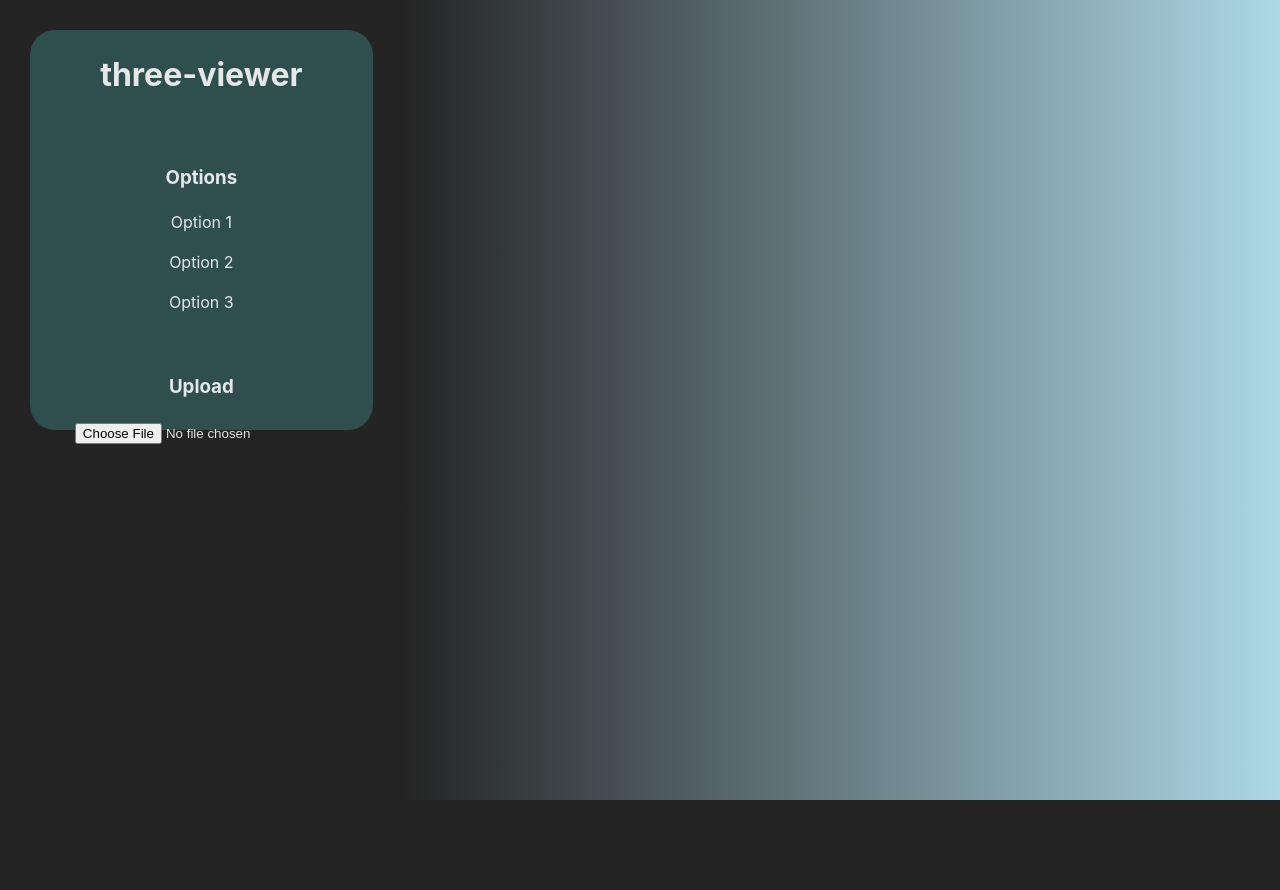
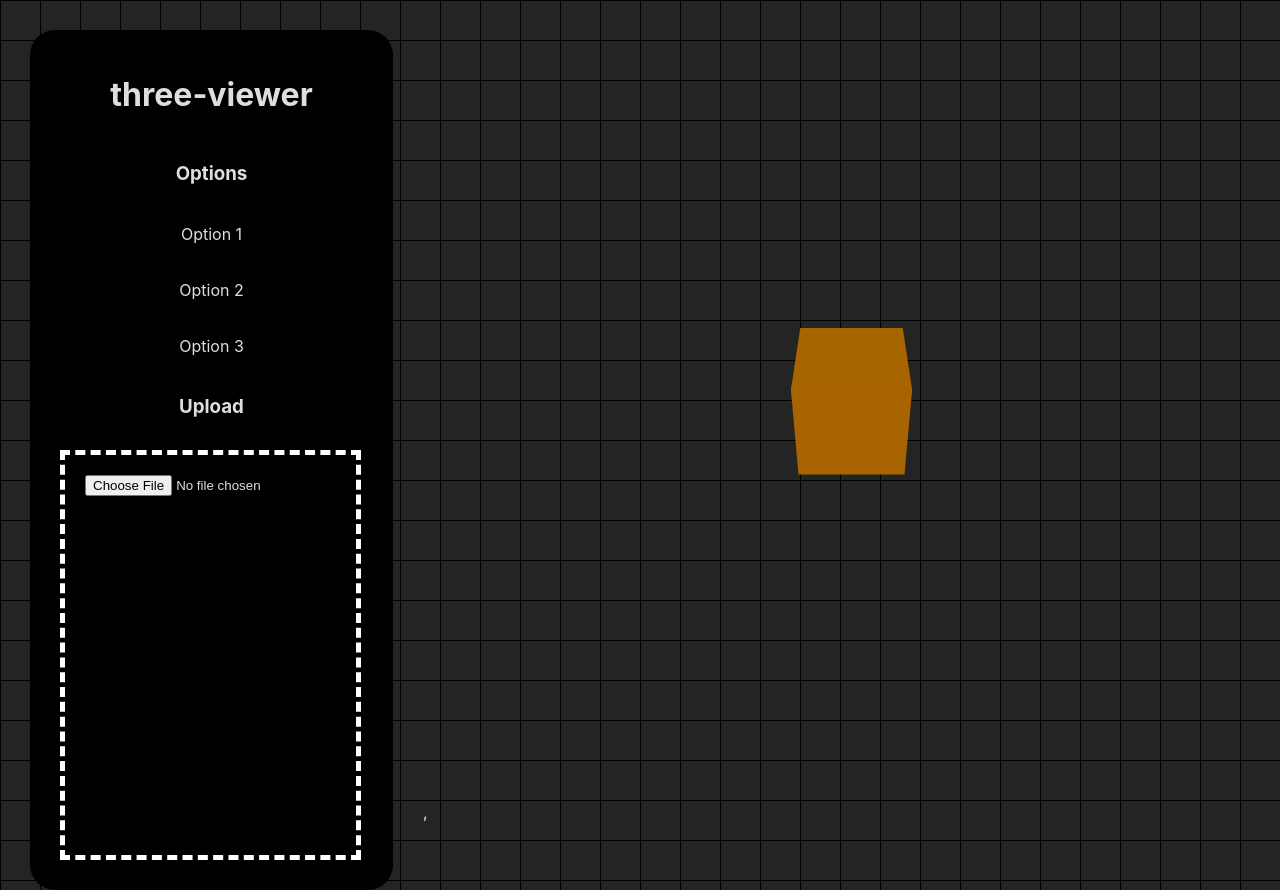
Before and after one commit to ethanernst/002-three-viewer, a React (Vite) app: page / in a window 1280 px wide. Before the commit the page ends 800 px from the top, so only its background shows below. Built offline with nearby package versions, Linux system fonts and the light colour scheme.

Commit message:
added file dropzone and restricted filetypes, updated styles, began adding three.js canvas viewer

```diff
--- /dev/null
+++ b/src/components/FileDropZone.jsx
@@ -0,0 +1,76 @@
+import { useState } from 'react';
+
+import styled from 'styled-components';
+
+const StyleContainer = styled.div`
+  width: 90%;
+  height: 400px;
+  margin: 10px;
+  border: 5px dashed white;
+  transition: all 0.2s;
+
+  background-color: ${({ color }) => color};
+`;
+
+const MAX_FILESIZE_IN_BYTES = 10000000;
+
+function FileDropZone() {
+  const [dragging, setDragging] = useState(false);
+
+  const handleDragOver = e => {
+    e.preventDefault();
+    setDragging(true);
+  };
+
+  const handleDragLeave = () => {
+    setDragging(false);
+  };
+
+  const handleDrop = e => {
+    e.preventDefault();
+    setDragging(false);
+
+    const files = e.dataTransfer?.files;
+    console.log('Files dropped:', files);
+
+    files && handleFiles(files);
+  };
+
+  const handleFiles = files => {
+    const file = files[0];
+    const fileSize = file.size;
+
+    const allowedFileTypes = ['.obj', '.stl', '.glb', '.gltf'];
+
+    const fileExtension = file.name.split('.').pop();
+    const validFile = allowedFileTypes.includes(
+      '.' + fileExtension.toLowerCase()
+    );
+
+    if (fileSize > MAX_FILESIZE_IN_BYTES) {
+      alert('File size exceeds the maximum limit of 10MB.');
+      return;
+    }
+
+    if (!validFile) {
+      alert('Please drop only 3D filetypes (e.g., .obj, .stl, .glb, .gltf).');
+      return;
+    }
+
+    // Handle the file upload logic here
+    console.log('File uploaded:', file);
+  };
+
+  return (
+    <StyleContainer
+      color={dragging ? 'white' : 'transparent'}
+      onDragOver={handleDragOver}
+      onDragLeave={handleDragLeave}
+      onDrop={handleDrop}
+    >
+      <input type="file" accept=".obj,.stl,.glb,.gltf" onChange={handleDrop} />
+    </StyleContainer>
+  );
+}
+
+export default FileDropZone;
--- /dev/null
+++ b/src/components/Model.jsx
@@ -0,0 +1,27 @@
+import { useRef, useState } from 'react';
+import { useFrame } from '@react-three/fiber';
+
+function Model(props) {
+  const meshRef = useRef();
+  // Set up state for the hovered and active state
+  const [hovered, setHover] = useState(false);
+  const [active, setActive] = useState(false);
+  // Subscribe this component to the render-loop, rotate the mesh every frame
+  useFrame((state, delta) => (meshRef.current.rotation.x += delta));
+  // Return view, these are regular three.js elements expressed in JSX
+  return (
+    <mesh
+      {...props}
+      ref={meshRef}
+      scale={active ? 1.5 : 1}
+      onClick={event => setActive(!active)}
+      onPointerOver={event => setHover(true)}
+      onPointerOut={event => setHover(false)}
+    >
+      <boxGeometry args={[1, 1, 1]} />
+      <meshStandardMaterial color={hovered ? 'hotpink' : 'orange'} />
+    </mesh>
+  );
+}
+
+export default Model;
--- a/src/components/Sidebar.jsx
+++ b/src/components/Sidebar.jsx
@@ -1,14 +1,23 @@
 import { useState } from 'react';
 
 import styled from 'styled-components';
+import FileDropZone from './FileDropZone';
 
 const StyleContainer = styled.div`
-  width: 500px;
-  height: 50%;
+  display: flex;
+  flex-direction: column;
+  justify-content: center;
+  width: min-content;
+  height: min-content;
+  padding: 20px;
   margin: 30px;
-  background-color: darkslategray;
   border-radius: 25px;
+  background-color: black;
   text-align: center;
+
+  input {
+    padding: 20px;
+  }
 `;
 
 function Sidebar() {
@@ -17,21 +26,12 @@ function Sidebar() {
   return (
     <StyleContainer>
       <h1>three-viewer</h1>
-      <br />
       <h3>Options</h3>
       <p>Option 1</p>
       <p>Option 2</p>
       <p>Option 3</p>
-      <br />
       <h3>Upload</h3>
-      <input
-        type="file"
-        name="modelUpload"
-        onChange={event => {
-          console.log(event.target.files[0]);
-          setFileUrl(event.target.files[0]);
-        }}
-      />
+      <FileDropZone />
     </StyleContainer>
   );
 }
--- a/src/components/Viewer.jsx
+++ b/src/components/Viewer.jsx
@@ -1,13 +1,36 @@
+import { Canvas, useFrame } from '@react-three/fiber';
+import { useRef } from 'react';
+
 import styled from 'styled-components';
+
+import Model from './Model';
 
 const StyleContainer = styled.div`
   width: 100%;
   height: 100%;
-  background: linear-gradient(90deg, #242424, lightblue);
+  background-color: transparent;
+
+  canvas {
+    display: inherit !important;
+    width: 100% !important;
+    height: 100% !important;
+    background-color: transparent;
+    margin: 0%;
+    padding: 0%;
+  }
 `;
 
 function Viewer() {
-  return <StyleContainer></StyleContainer>;
+  return (
+    <StyleContainer>
+      <Canvas>
+        <ambientLight />
+        <pointLight position={[10, 10, 10]} />
+        <Model />
+      </Canvas>
+      ,
+    </StyleContainer>
+  );
 }
 
 export default Viewer;
--- a/src/index.css
+++ b/src/index.css
@@ -2,10 +2,14 @@
   font-family: Inter, system-ui, Avenir, Helvetica, Arial, sans-serif;
   line-height: 1.5;
   font-weight: 400;
+  box-sizing: border-box;
 
   color-scheme: light dark;
   color: rgba(255, 255, 255, 0.87);
   background-color: #242424;
+  background-size: 40px 40px;
+  background-image: linear-gradient(to right, black 1px, transparent 1px),
+    linear-gradient(to bottom, black 1px, transparent 1px);
 
   font-synthesis: none;
   text-rendering: optimizeLegibility;
```
